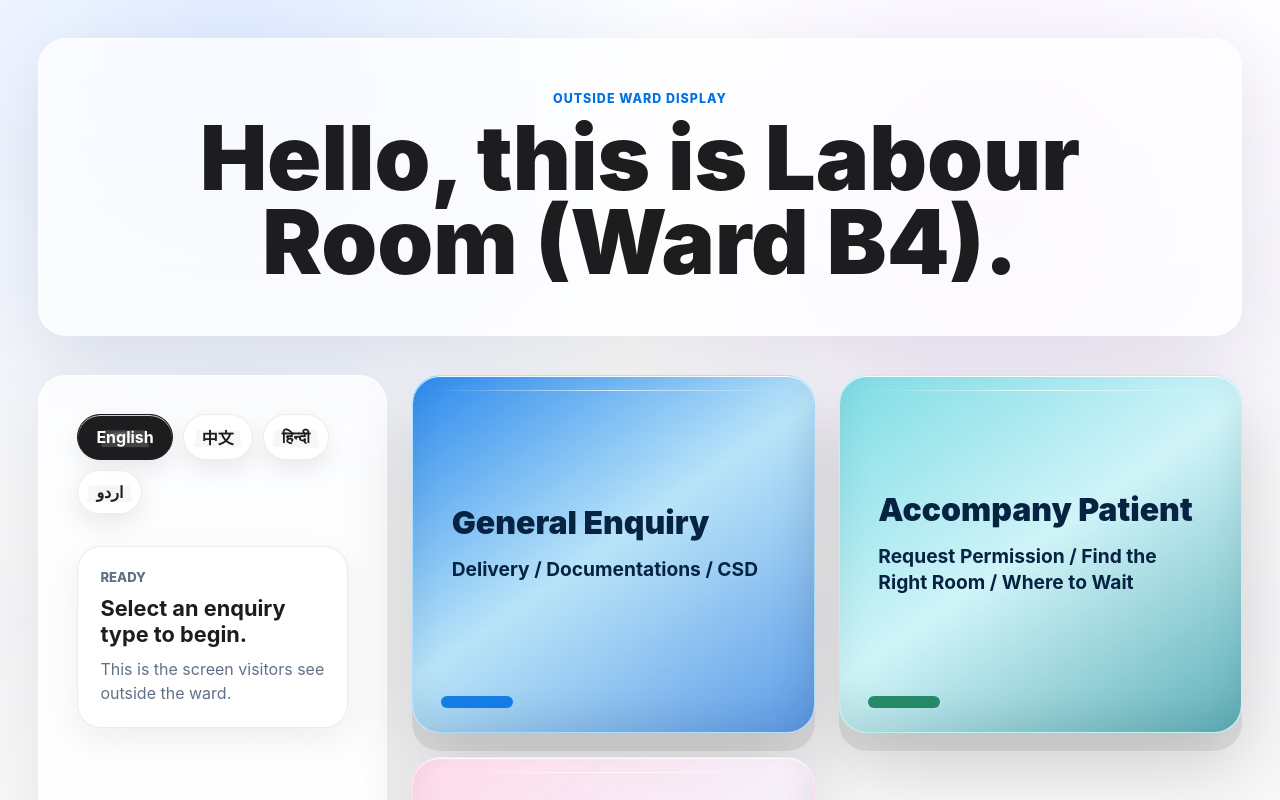
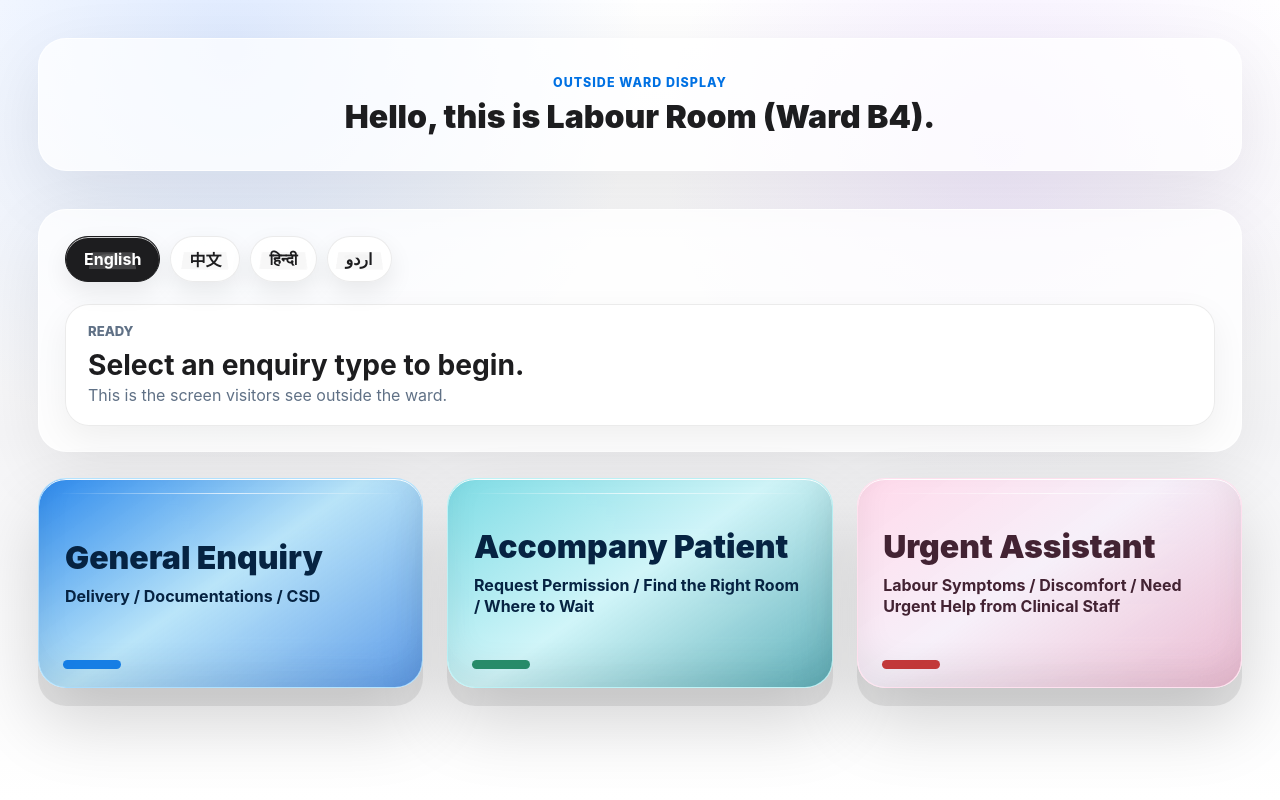
Before and after one commit to ninabun/smart-reception, a Next.js app: page /outside in a window 1280 px wide. Shown: the top 800 px of the page. Built offline with nearby package versions, Linux system fonts and the light colour scheme.

Commit message:
Refine outside display layout

```diff
--- a/app/globals.css
+++ b/app/globals.css
@@ -1422,3 +1422,63 @@ h3 {
     flex-direction: column;
   }
 }
+
+.outside-display .display-topbar {
+  min-height: auto;
+  padding: clamp(22px, 3vw, 36px);
+}
+
+.outside-display .display-topbar h1 {
+  font-size: clamp(1.8rem, 2.5vw, 2.8rem);
+  line-height: 1.05;
+}
+
+.outside-display .visitor-layout {
+  grid-template-columns: 1fr;
+}
+
+.outside-display .visitor-copy {
+  padding: clamp(18px, 2vw, 26px);
+}
+
+.outside-display .visitor-confirmation {
+  margin-top: 18px;
+  padding: 18px 22px;
+}
+
+.outside-display .visitor-confirmation strong {
+  font-size: clamp(1.5rem, 2.2vw, 2.2rem);
+  margin-bottom: 0;
+}
+
+.outside-display .request-grid.outside-grid {
+  grid-template-columns: repeat(3, minmax(0, 1fr));
+}
+
+.outside-display .request-card {
+  min-height: clamp(150px, 17vw, 210px);
+  padding: clamp(18px, 2vw, 26px);
+}
+
+.outside-display .request-title {
+  font-size: clamp(1.8rem, 2.5vw, 2.8rem);
+  margin-bottom: 12px;
+}
+
+.outside-display .request-helper {
+  font-size: clamp(0.98rem, 1.25vw, 1.2rem);
+  line-height: 1.28;
+}
+
+.outside-display .request-card::after {
+  bottom: 18px;
+  height: 9px;
+  left: 24px;
+  width: 58px;
+}
+
+@media (max-width: 760px) {
+  .outside-display .request-grid.outside-grid {
+    grid-template-columns: 1fr;
+  }
+}
--- a/app/outside/page.tsx
+++ b/app/outside/page.tsx
@@ -173,7 +173,11 @@ export default function OutsideDisplay() {
   }
 
   const copy = outsideCopy[selectedLanguage];
-  const confirmation = lastRequest ? copy.options[lastRequest.kind].confirmation : null;
+  const sentMessage = lastRequest
+    ? lastRequest.kind === "urgent"
+      ? "Urgent Alert Sent. Please wait."
+      : "Enquiry Sent. Please wait."
+    : null;
 
   return (
     <main className="display-shell outside-display">
@@ -200,9 +204,7 @@ export default function OutsideDisplay() {
           </div>
           {lastRequest ? (
             <div className={`visitor-confirmation ${lastRequest.kind}`} role="status">
-              <span>{copy.alertSent}</span>
-              <strong>{confirmation}</strong>
-              <p>{copy.stayClose}</p>
+              <strong>{sentMessage}</strong>
             </div>
           ) : (
             <div className="visitor-confirmation empty">
```
